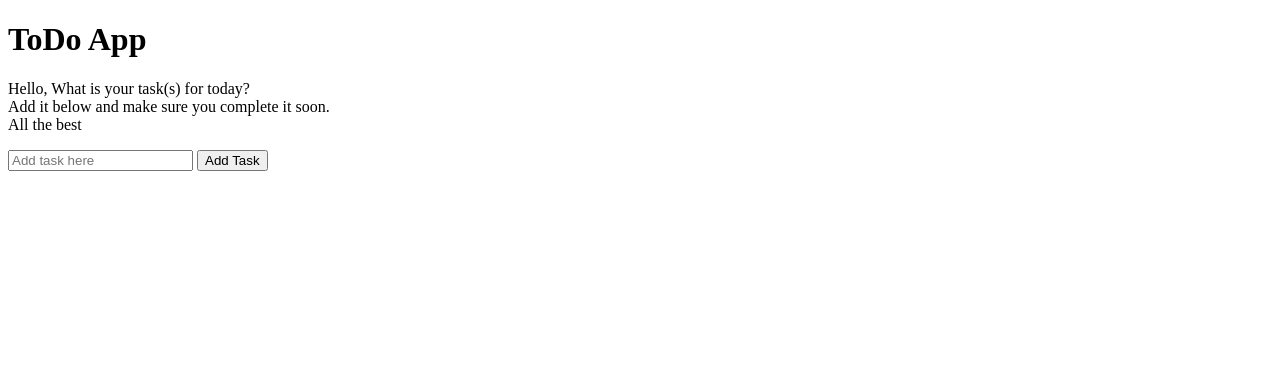
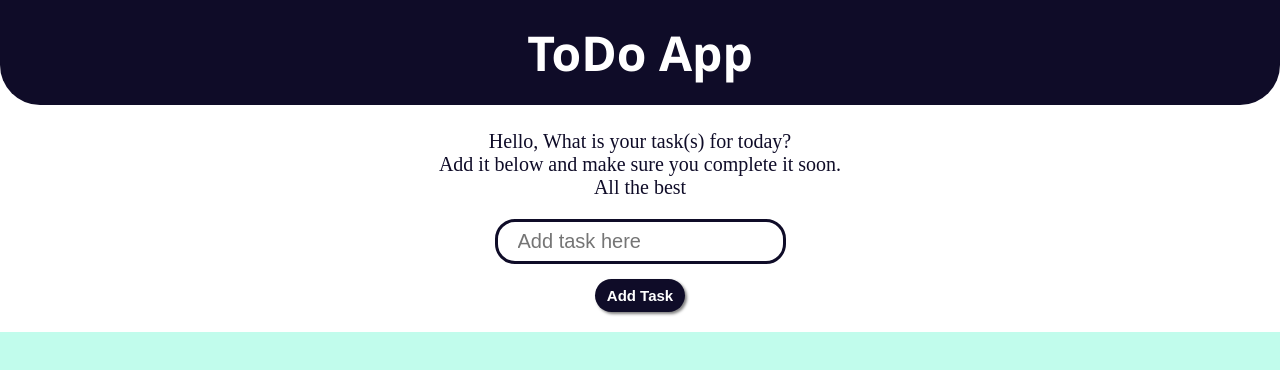
Before and after one commit to Eric-Obeng/Todo-list-app, a plain HTML site: page index.html in a window 1280 px wide. Drawn offline with Linux system fonts and the light colour scheme.

Commit message:
html modified

```diff
--- a/index.html
+++ b/index.html
@@ -5,7 +5,7 @@
     <meta http-equiv="X-UA-Compatible" content="IE=edge">
     <meta name="viewport" content="width=device-width, initial-scale=1.0">
     <title>Todo App</title>
-    <link rel="stylesheet" href="todaApp.css" type="text/css">
+    <link rel="stylesheet" href="./todoApp.css" type="text/css">
 </head>
 <body>
     <main id="todo-app">
```
